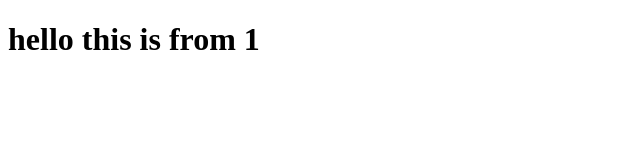
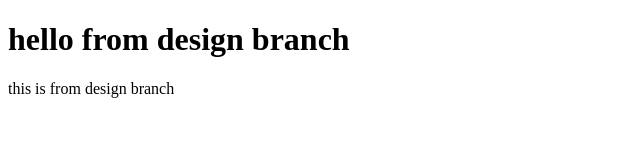
Before and after one commit to yashdreamsdevelopment/gitDemo, a plain HTML site: page index.html in a window 1280 px wide. Shown: the whole page, without its empty margins (0-640 px from the left). Drawn offline with Linux system fonts and the light colour scheme.

Commit message:
updated container

```diff
--- a/index.html
+++ b/index.html
@@ -10,7 +10,8 @@
 
 <body>
     <div class="container">
-        <h1>hello this is from 1</h1>
+        <h1>hello from design branch</h1>
+        <p>this is from design branch</p>
     </div>
 
 </body>
```
